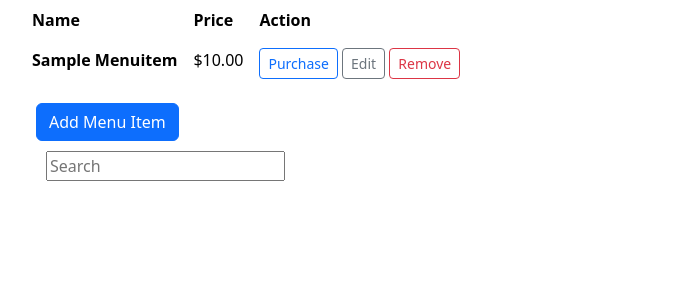
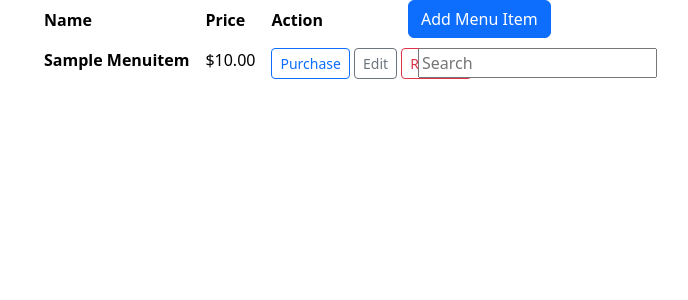
Before and after one commit to wadedjones/djangodelights, a Django app: page /menu_list in a window 1280 px wide. Shown: the part 56-356 px from the top of the page, without its empty margins (58-746 px from the left). Run offline with Django 4.2, Linux system fonts and the light colour scheme; tables that the repository leaves empty hold one stand-in row (values such as "Sample post"); some libraries are stand-ins or nearby versions.

Commit message:
added grid layout, still messing with it in menu list

```diff
--- a/djangodelights/inventory/templates/inventory/menu_list.html
+++ b/djangodelights/inventory/templates/inventory/menu_list.html
@@ -14,7 +14,9 @@
 {% endblock scripts %}
 
 {% block content %}
-
+<div class="container">
+    <div class="row">
+        <div class="col-4">
             <table id="menu-table" class="table table-hover table-borderless" style="white-space:nowrap; width:1%">
                 <thead>
                     <th scope="col">Name</th>
@@ -38,8 +40,21 @@
                     {% endfor %}
                 </tbody>
             </table>
-
-
+        </div>
+        <div class="col-auto">
+            <a href="{% url 'addmenuitem' %}">
+                <button type="button" class="btn btn-primary">Add Menu Item</button></a>
+            <form id="search-form" autocomplete="off">
+                {% csrf_token %}
+                <input type="text" id="search-input" class="search" placeholder="Search"/>
+            </form>
+        </div>
+        <div class="col-5">
+            <div id="results-box" class="results-card not-visible">
+        </div>
+    </div>
+</div>
+<!--
 <div class="container-fluid">
     <a href="{% url 'addmenuitem' %}">
         <button type="button" class="btn btn-primary">Add Menu Item</button></a>
@@ -51,4 +66,5 @@
 
     </div>
 </div>
+-->
 {% endblock %}
```
Lines whose indentation alone changed are shown as unchanged.
